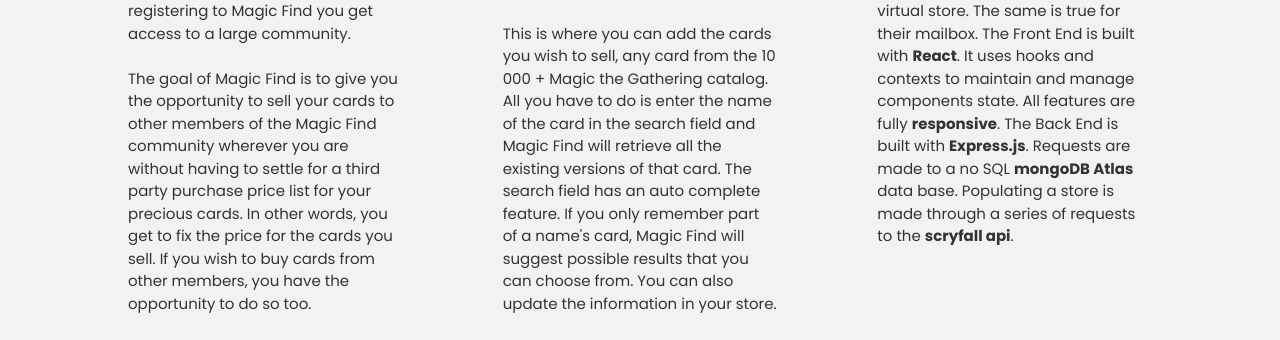
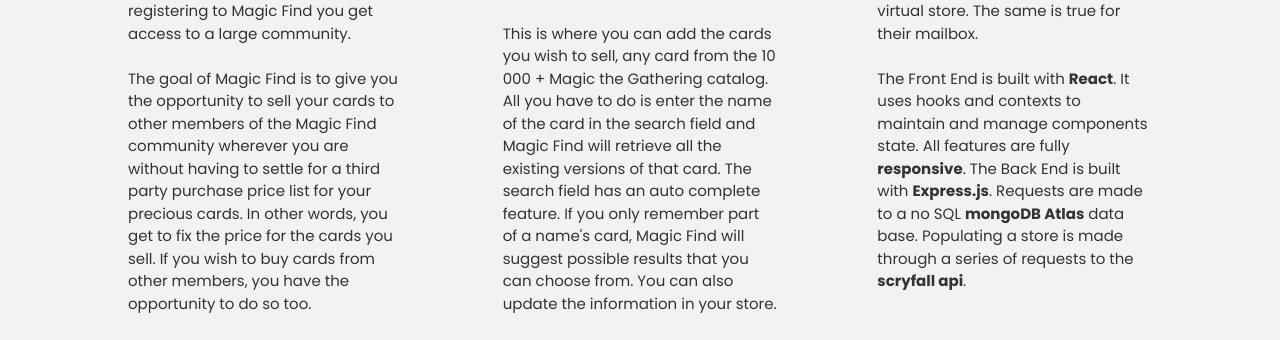
Before and after one commit to rocketxl5/magicfind-client, a React (Create React App) app: page / in a window 1280 px wide. Shown: the part 406-746 px from the top of the page. Built offline with nearby package versions, Linux system fonts and the light colour scheme; no server answers.

Commit message:
Added calc function to clamp css in style.css to resolve build failure

```diff
--- a/src/components/views/Home.js
+++ b/src/components/views/Home.js
@@ -70,6 +70,9 @@ const Home = () => {
               Magic Find is a <strong>REST api</strong> with complete <strong>CRUD</strong> operations.
               This gives members the power to add, update or delete the content of their virtual store.
               The same is true for their mailbox.
+            </p>
+            <br />
+            <p>
               The Front End is built with <strong>React</strong>. It uses hooks and contexts to maintain
               and manage components state. All features are fully <strong>responsive</strong>.
               The Back End is built with <strong>Express.js</strong>. Requests are made to a no SQL <strong>mongoDB Atlas</strong> data base.
--- a/src/css/style.css
+++ b/src/css/style.css
@@ -10,7 +10,7 @@
     --clr-success: rgb(34, 170, 68);
 
     /* font sizes */
-    --fs-xl: clamp(2rem, 1vw + 2rem, 2.5rem);
+    --fs-xl: clamp(2rem, calc(1vw + 2rem), 2.5rem);
     --fs-600: 2rem;
     --fs-500: 1.75rem;
     --fs-400: 1.5rem;
```
